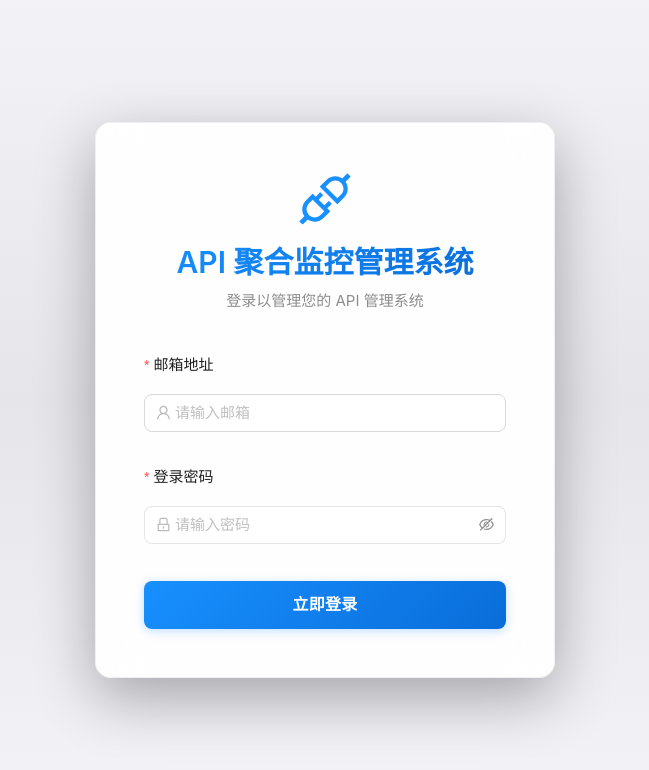
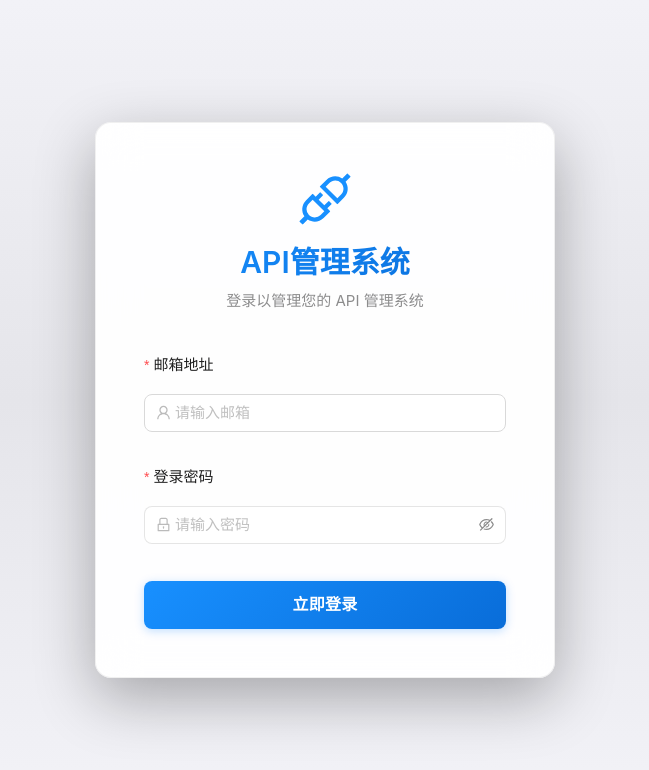
Before and after one commit to Ruawd/api-manager, a React (Vite) app in the folder web/: page /login in a window 1280 px wide. Shown: the top 770 px of the page, without its empty margins (315-964 px from the left). Built offline with nearby package versions, Linux system fonts and the light colour scheme.

Commit message:
Rename: 鏇存敼绯荤粺鍚嶇О涓篈PI绠＄悊绯荤粺

```diff
--- a/web/index.html
+++ b/web/index.html
@@ -4,8 +4,8 @@
     <meta charset="UTF-8" />
     <link rel="icon" href="/favicon.ico" />
     <meta name="viewport" content="width=device-width, initial-scale=1.0" />
-    <meta name="description" content="API 聚合监控管理系统 - 统一管理多个 API 站点" />
-    <title>API 聚合监控管理系统</title>
+    <meta name="description" content="API管理系统 - 统一管理多个 API 站点" />
+    <title>API管理系统</title>
   </head>
   <body>
     <div id="root"></div>
--- a/web/src/pages/App.jsx
+++ b/web/src/pages/App.jsx
@@ -120,7 +120,7 @@ export default function App() {
           WebkitTextFillColor: 'transparent'
         }}>
           <ApiOutlined style={{ fontSize: 28, color: '#1890ff' }} />
-          API 聚合监控管理系统
+          API管理系统
         </div>
         <Menu
           mode="horizontal"
--- a/web/src/pages/Login.jsx
+++ b/web/src/pages/Login.jsx
@@ -54,7 +54,7 @@ export default function Login() {
             WebkitBackgroundClip: 'text',
             WebkitTextFillColor: 'transparent'
           }}>
-            API 聚合监控管理系统
+            API管理系统
           </Typography.Title>
           <Typography.Text type="secondary" style={{ fontSize: 15 }}>
             登录以管理您的 API 管理系统
```
Also changed, not shown: 1 other file (tests, documents, lock files or other folders).
